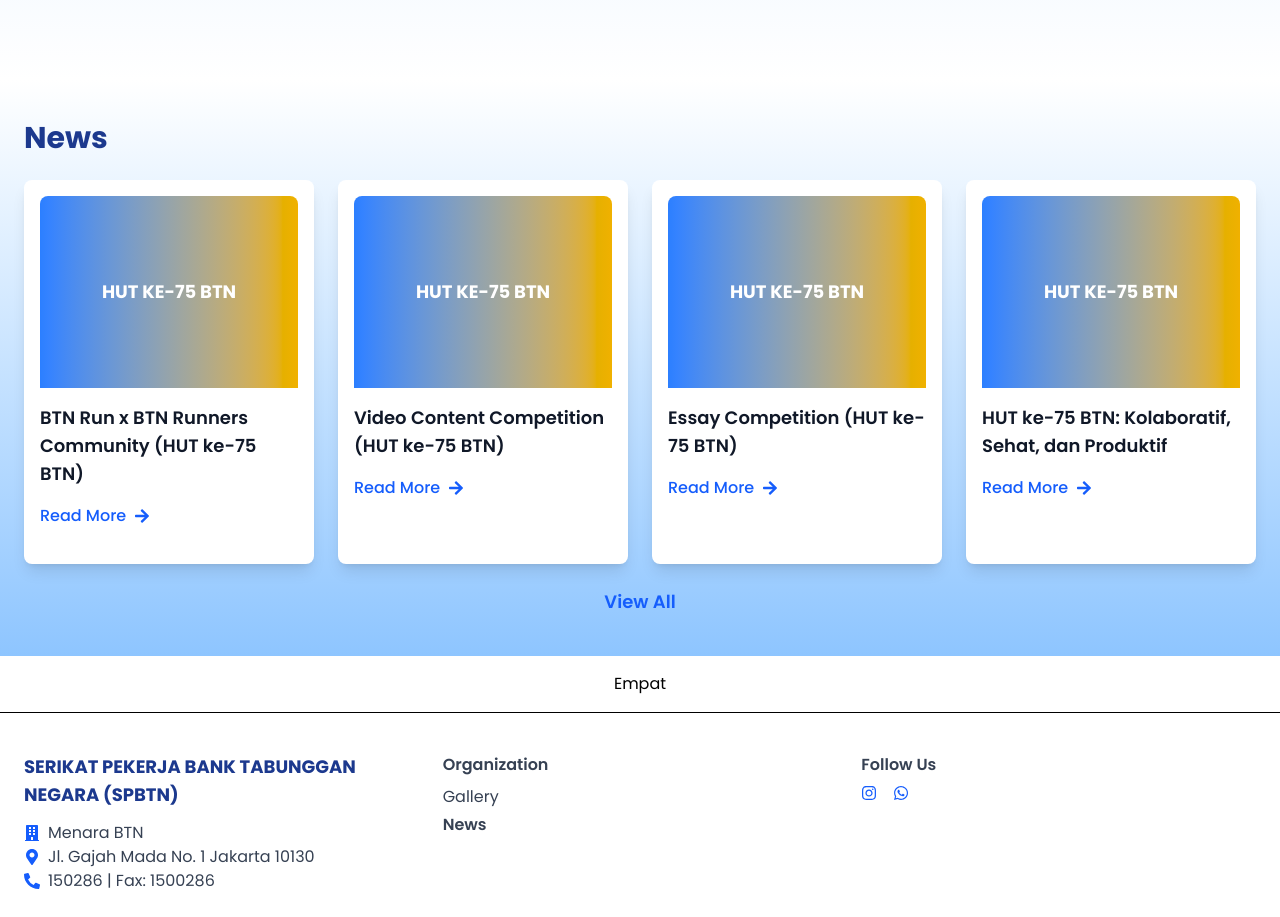
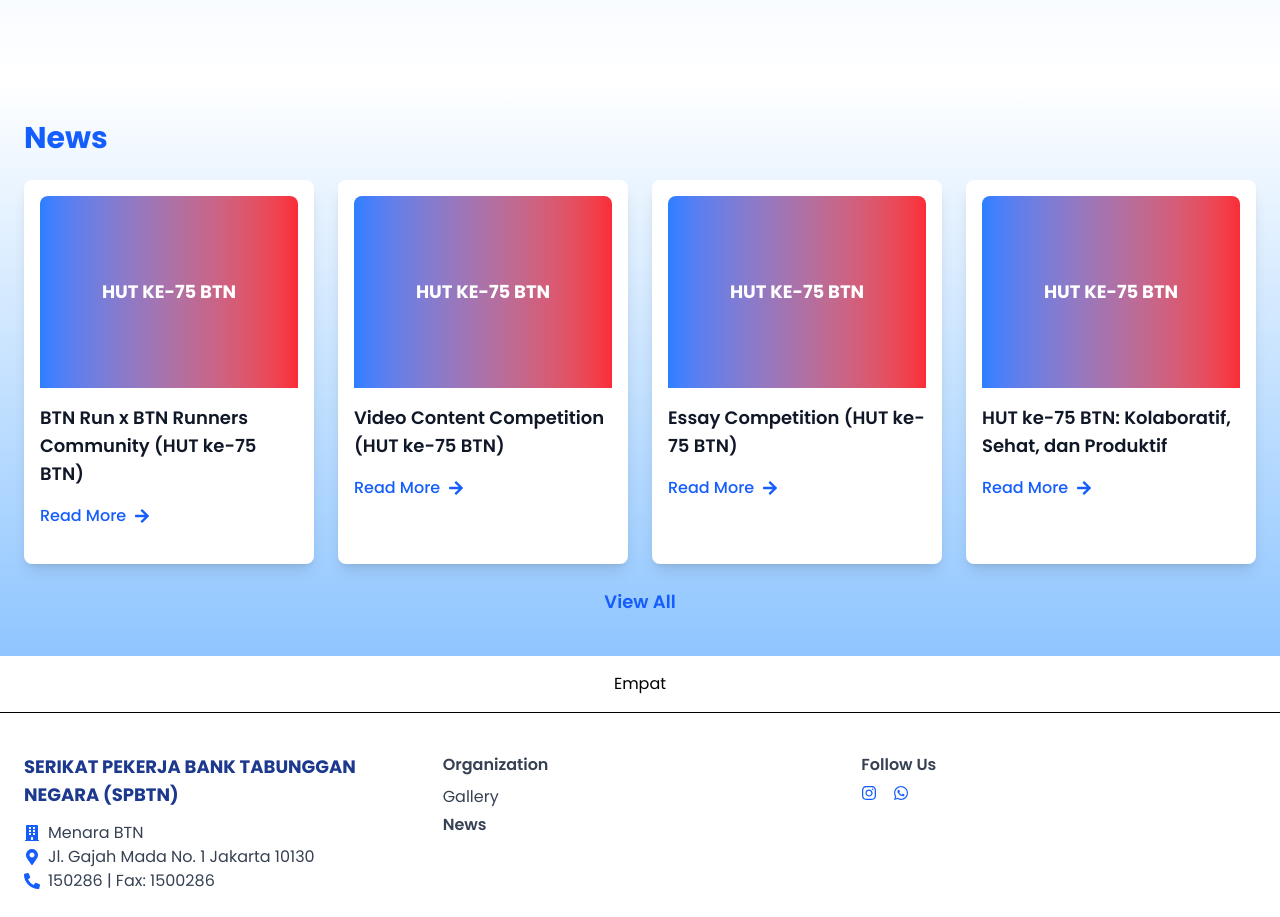
Before and after one commit to kangzBredz04/serikat-pekerja-btn, a React (Vite) app in the folder frontend/: page / in a window 1280 px wide. Shown: the part 1600-2517 px from the top of the page. Built offline with nearby package versions, Linux system fonts and the light colour scheme.

Commit message:
update collor card news in home page

```diff
--- a/frontend/src/pages/Home.jsx
+++ b/frontend/src/pages/Home.jsx
@@ -94,11 +94,11 @@
         </div>
       </div>
       <div className="min-h-full bg-gradient-to-b from-white to-blue-300 py-10 px-6">
-        <h2 className="text-3xl font-bold text-blue-900 mb-6">News</h2>
+        <h2 className="text-3xl font-bold text-blue-600 mb-6">News</h2>
         <div className="grid grid-cols-1 md:grid-cols-2 lg:grid-cols-4 gap-6">
           {newsItems.map((item, index) => (
             <div key={index} className="bg-white p-4 rounded-lg shadow-lg h-96">
-              <div className="h-48 bg-gradient-to-r from-blue-500 to-yellow-500 rounded-t-lg flex items-center justify-center">
+              <div className="h-48 bg-gradient-to-r from-blue-500 to-red-500 rounded-t-lg flex items-center justify-center">
                 <span className="text-white text-lg font-bold">
                   {item.category}
                 </span>
```
